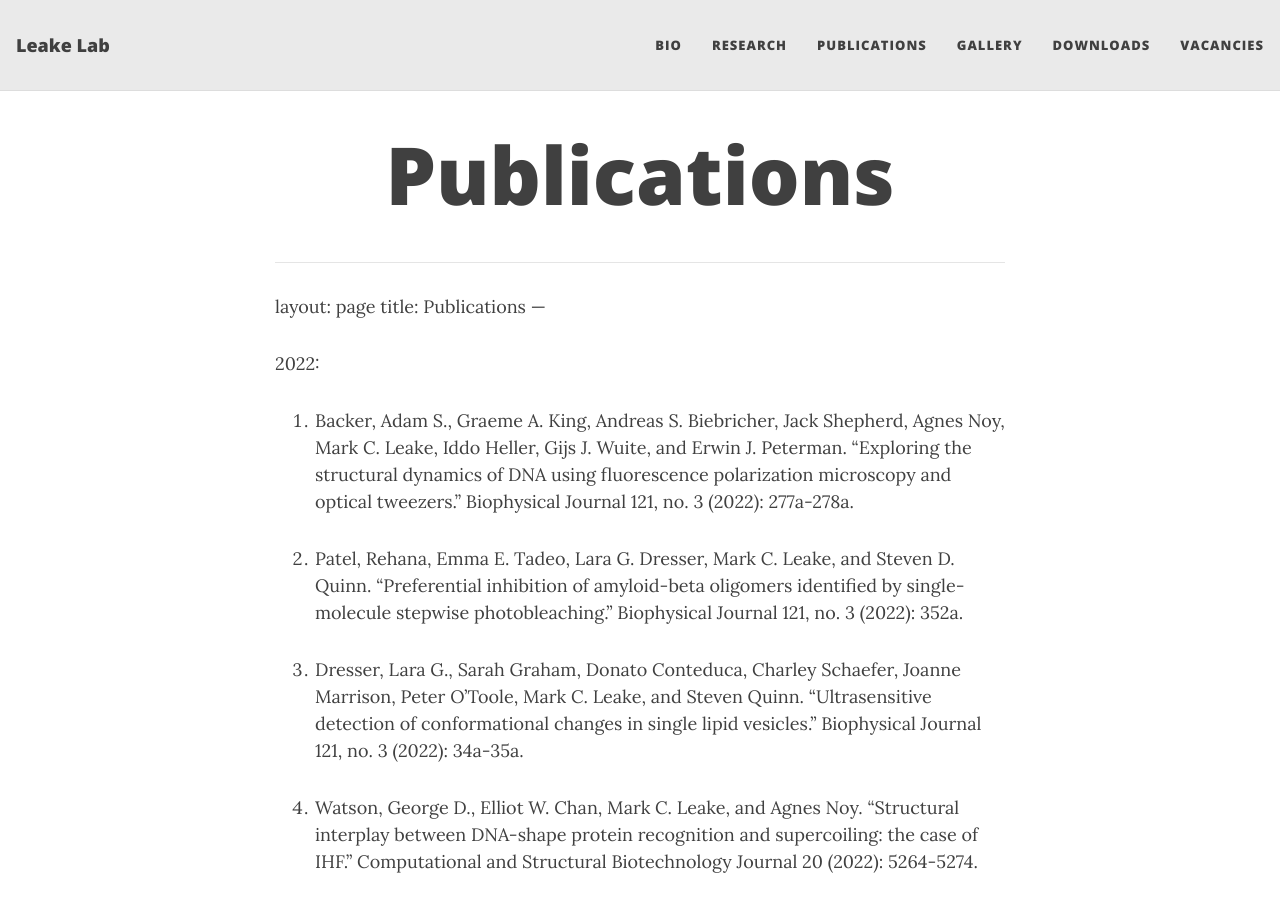
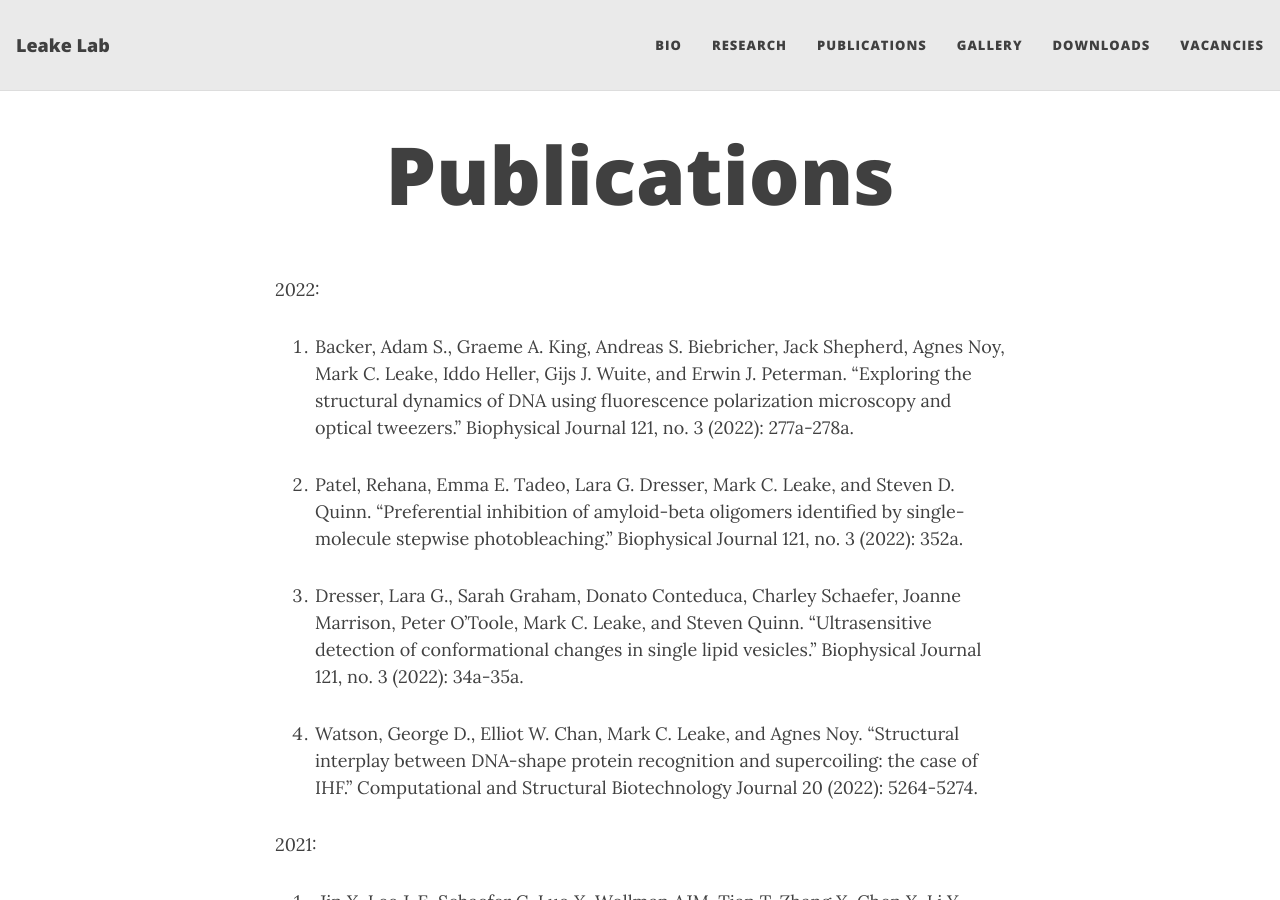
Before and after one commit to york-biophysics/york-biophysics.github.io, a Jekyll site: the page built from Publications.md, in a window 1280 px wide and 900 px high. Built offline with Jekyll 4.4.1, drawn with Linux system fonts in a browser that asks for light colours; nearby versions of some CDN libraries.

Commit message:
Update Publications.md

```diff
--- a/Publications.md
+++ b/Publications.md
@@ -1,8 +1,3 @@
----
-layout: page
-title: Publications
----
-
 ---
 layout: page
 title: Publications
```
